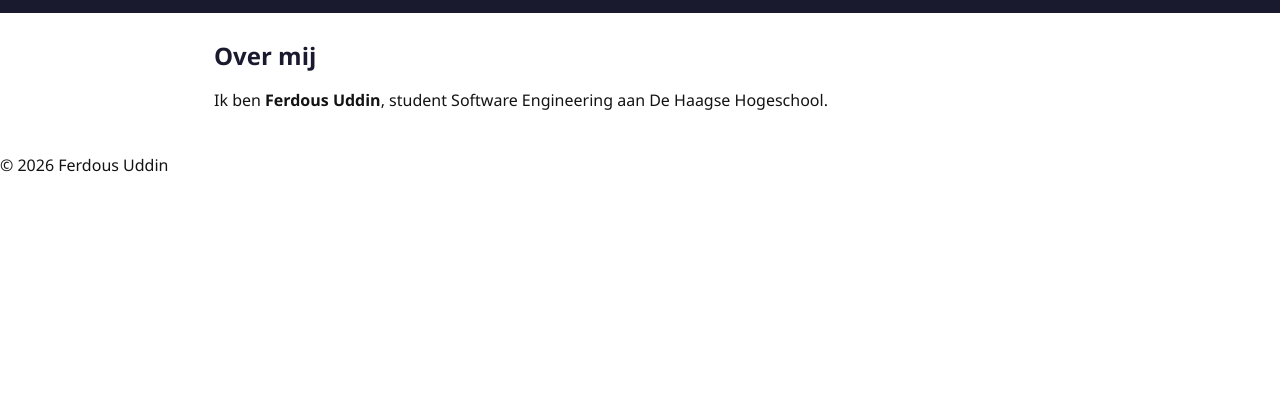
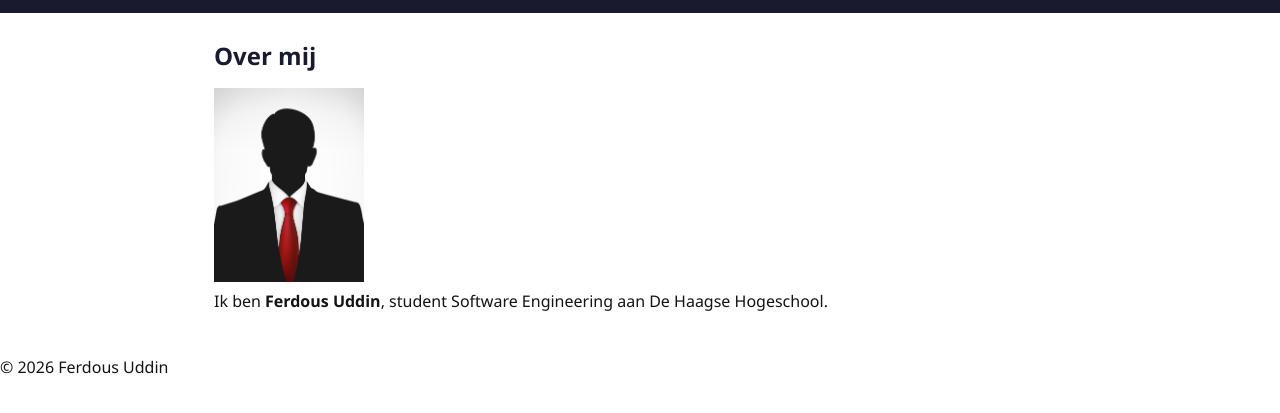
Before and after one commit to Ferdous250/wpfw-opdracht-1, a plain HTML site: page index.html in a window 1280 px wide. Shown: the part 57-470 px from the top of the page. Drawn offline with Linux system fonts and the light colour scheme.

```diff
--- a/index.html
+++ b/index.html
@@ -21,6 +21,7 @@
   <main> <!-- Het hoofdgedeelte van de pagina, bevat de belangrijkste inhoud -->
     <section> <!-- Een sectie van de pagina, kan meerdere secties bevatten -->
       <h2>Over mij</h2> <!-- Een kopje voor de sectie -->
+      <img src="img/profielfoto.jpg.jpg" alt="foto van placeholder" width="150"> <!-- hier plaats ik dan een foto nu nog even een placeholder geplaatys -->
       <p>Ik ben <strong>Ferdous Uddin</strong>, student Software Engineering aan De Haagse Hogeschool.</p> <!-- Een paragraaf met informatie over mij -->
     </section> <!-- Einde van de sectie -->
   </main> <!-- Einde van het hoofdgedeelte -->
```
Also changed, not shown: img/profielfoto.jpg (deleted), img/profielfoto.jpg.jpg (added), 2 other files.
